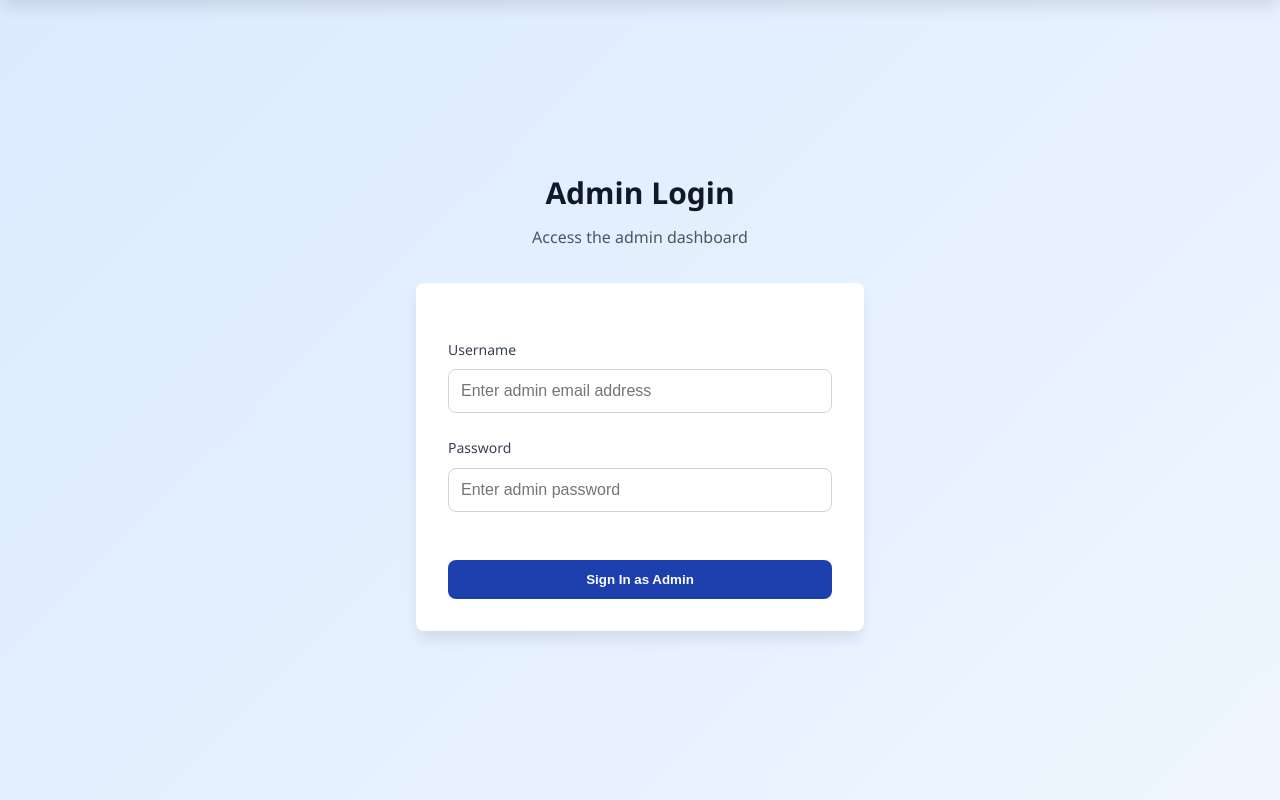
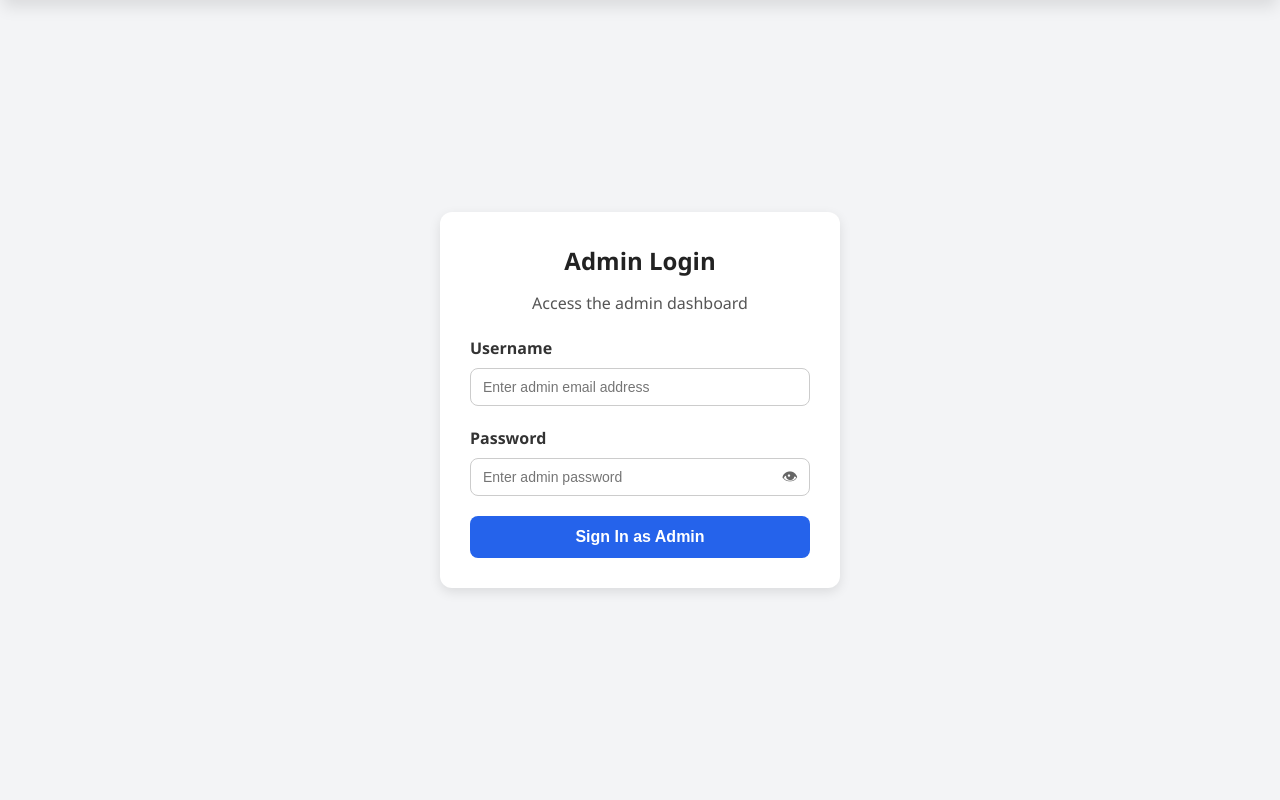
Before and after one commit to Aashutosh-Mahajan/Ground-Booking-System, a Django app: page /custom-admin/login/ in a window 1280 px wide. Shown: the part 64-864 px from the top of the page. Run offline with Django 5.2, Linux system fonts and the light colour scheme.

Commit message:
Eye button

```diff
--- a/booking/static/css/styles.css
+++ b/booking/static/css/styles.css
@@ -392,25 +392,27 @@ h1, h2, h3, h4, h5, h6 {
 /* Hero section with background slideshow */
 .hero {
     position: relative;
-    width: 100%;           /* full width */
-    height: 100vh;     /* full viewport height */
+    width: 100%;
+    height: 100vh;           /* full viewport height */
     text-align: center;
     color: #fff;
+    background-image: url('/static/images/VitGround1.jpg'); /* first image loaded immediately */
     background-size: cover;
     background-position: center;
     background-repeat: no-repeat;
     transition: background-image 1s ease-in-out;
 
     display: flex;
-    align-items: center;       /* vertical center */
-    justify-content: center;   /* horizontal center */
+    align-items: center;
+    justify-content: center;
 }
 
 .hero .container {
-    max-width: 1200px;     /* keeps content aligned nicely */
-    width: 100%;           /* container fills hero width */
-    padding: 0 2rem;       /* optional padding */
+    max-width: 1200px;
+    width: 100%;
+    padding: 0 2rem;
 }
+
 
 
 
--- a/booking/templates/booking/admin_login.html
+++ b/booking/templates/booking/admin_login.html
@@ -1,34 +1,142 @@
 {% extends 'base.html' %}
 {% block title %}Admin Login{% endblock %}
 {% block content %}
-<div id="admin-login-page" class="page-content">
-        <div class="min-h-screen flex items-center justify-center py-12 px-4">
-            <div class="max-w-md w-full space-y-8">
-                <div class="text-center">
-                    <h2 class="text-3xl font-bold text-gray-900">Admin Login</h2>
-                    <p class="mt-2 text-gray-600">Access the admin dashboard</p>
-                </div>
-                <form method="POST" action="{% url 'admin_login' %}" class="mt-8 space-y-6 card">
+<div class="login-container">
+  <div class="login-card">
+    <h2>Admin Login</h2>
+    <p class="subtitle">Access the admin dashboard</p>
+
+    {% if error %}
+      <p class="error">{{ error }}</p>
+    {% endif %}
+
+    <form method="POST" action="{% url 'admin_login' %}">
       {% csrf_token %}
+
+      <!-- Username Field -->
       <div class="form-group">
-                        <label for="admin-email" class="form-label">Username</label>
-                        <input id="admin-email" name="email" type="text" required
-                               class="form-input"
-                               placeholder="Enter admin email address">
-                    </div>
-                    <div class="form-group">
-                        <label for="admin-password" class="form-label">Password</label>
-                        <input id="admin-password" name="password" type="password" required
-                               class="form-input"
-                               placeholder="Enter admin password">
+        <label for="admin-email">Username</label>
+        <input id="admin-email" name="email" type="text" required placeholder="Enter admin email address">
       </div>
 
-                    <button type="submit" class="btn btn-primary btn-full">
-                        Sign In as Admin
-                    </button>
+      <!-- Password Field with Eye -->
+      <div class="form-group password-wrapper">
+        <label for="admin-password">Password</label>
+        <input id="admin-password" name="password" type="password" required placeholder="Enter admin password">
+        <span class="toggle-password" onclick="toggleAdminPassword()">&#128065;</span>
+      </div>
 
+      <!-- Submit Button -->
+      <button type="submit" class="btn-submit">Sign In as Admin</button>
     </form>
   </div>
 </div>
-    </div>
+
+<script>
+function toggleAdminPassword() {
+  const pwd = document.getElementById('admin-password');
+  pwd.type = pwd.type === 'password' ? 'text' : 'password';
+}
+</script>
+
+<style>
+/* Layout */
+.login-container {
+  display: flex;
+  justify-content: center;
+  align-items: center;
+  min-height: 100vh;
+  background: #f3f4f6;
+}
+
+.login-card {
+  background: white;
+  padding: 30px;
+  border-radius: 12px;
+  box-shadow: 0 4px 12px rgba(0, 0, 0, 0.1);
+  width: 100%;
+  max-width: 400px;
+  text-align: center;
+}
+
+h2 {
+  margin-bottom: 10px;
+  font-size: 24px;
+  color: #222;
+}
+
+.subtitle {
+  margin-bottom: 20px;
+  color: #555;
+}
+
+.error {
+  color: red;
+  font-weight: bold;
+  margin-bottom: 15px;
+}
+
+/* Form Styling */
+.form-group {
+  margin-bottom: 20px;
+  text-align: left;
+}
+
+.form-group label {
+  display: block;
+  font-weight: 600;
+  margin-bottom: 6px;
+  color: #333;
+}
+
+.form-group input {
+  width: 100%;
+  padding: 10px 12px;
+  border: 1px solid #ccc;
+  border-radius: 8px;
+  font-size: 14px;
+  outline: none;
+}
+
+.form-group input:focus {
+  border-color: #3b82f6;
+  box-shadow: 0 0 0 2px rgba(59, 130, 246, 0.2);
+}
+
+/* Password Eye Icon */
+.password-wrapper {
+  position: relative;
+}
+
+.toggle-password {
+  position: absolute;
+  right: 12px;
+  top: 38px;
+  cursor: pointer;
+  font-size: 16px;
+  color: #666;
+}
+
+.toggle-password:hover {
+  color: #000;
+}
+
+/* Button Styling */
+.btn-submit {
+  width: 100%;
+  padding: 12px;
+  background: #2563eb;
+  color: white;
+  font-size: 16px;
+  font-weight: bold;
+  border: none;
+  border-radius: 8px;
+  cursor: pointer;
+  transition: background 0.3s;
+}
+
+.btn-submit:hover {
+  background: #1e40af;
+}
+</style>
 {% endblock %}
```
Also changed, not shown: booking/templates/booking/home.html (+9 -1 lines). Lines whose indentation alone changed are shown as unchanged.
